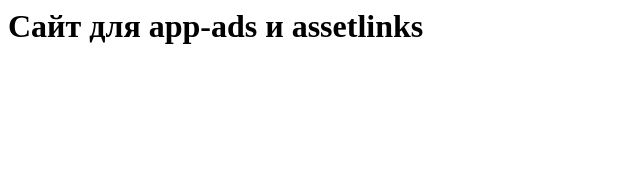
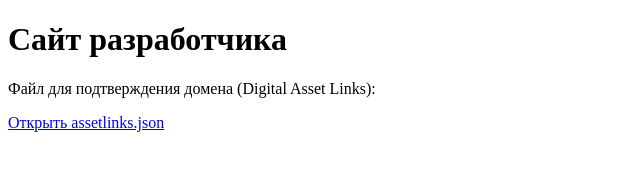
Before and after one commit to Zafar1595/zafar1595.github.io, a plain HTML site: page index.html in a window 1280 px wide. Shown: the whole page, without its empty margins (0-640 px from the left). Drawn offline with Linux system fonts and the light colour scheme.

Commit message:
Update index.html

```diff
--- a/index.html
+++ b/index.html
@@ -1 +1,14 @@
-<html><body><h1>Сайт для app-ads и assetlinks</h1></body></html>
+<!DOCTYPE html>
+<html lang="ru">
+<head>
+  <meta charset="UTF-8">
+  <title>Сайт разработчика</title>
+</head>
+<body>
+  <h1>Сайт разработчика</h1>
+  <p>Файл для подтверждения домена (Digital Asset Links):</p>
+  <a href="/.well-known/assetlinks.json" target="_blank">
+    Открыть assetlinks.json
+  </a>
+</body>
+</html>
```
